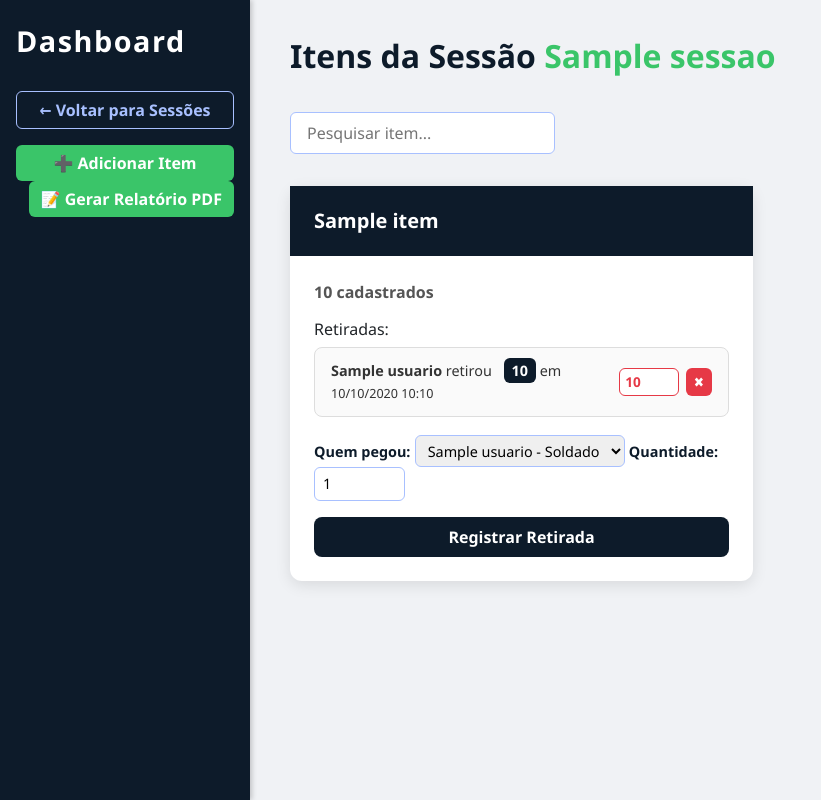
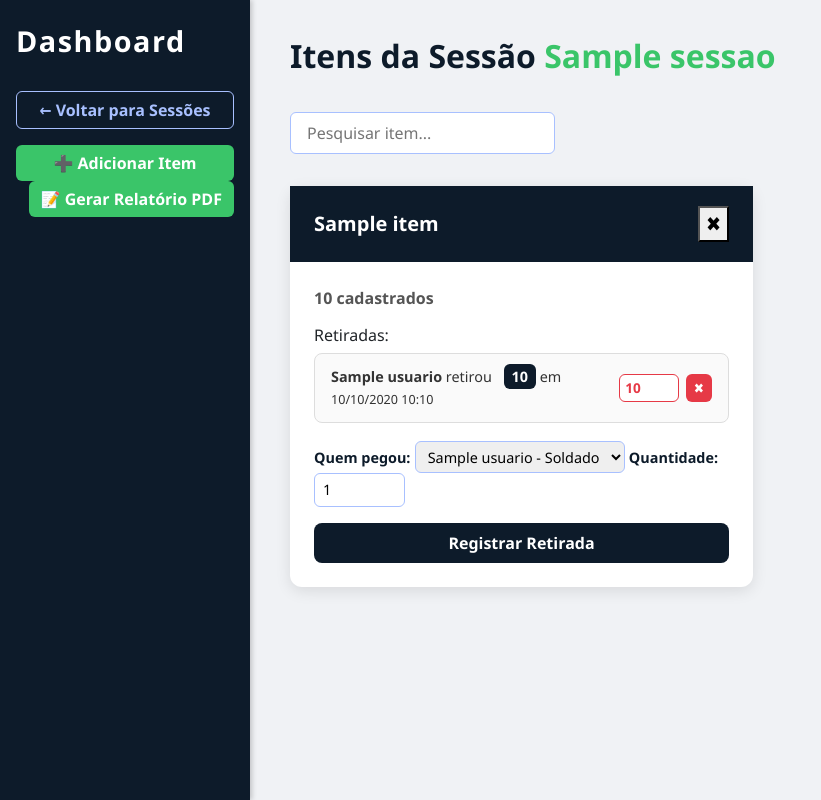
Before and after one commit to pedrohoppe88/projeto_django, a Django app: template usuarios/templates/usuarios/listar_itens.html in a window 1280 px wide. Shown: the whole page, without its empty margins (0-821 px from the left). Run offline with Django 5.2, Linux system fonts and the light colour scheme; tables that the repository leaves empty hold one stand-in row (values such as "Sample post"); the template is opened without the code that fills it: values that come from a table or form of the project are taken from there, most other values are stand-ins (such as "Sample title", 1, 10 or a date in 2020).

Commit message:
excluit_item

```diff
--- a/project/settings.py
+++ b/project/settings.py
@@ -78,9 +78,9 @@ WSGI_APPLICATION = 'project.wsgi.application'
 DATABASES = {
     'default': {
         'ENGINE': 'django.db.backends.mysql',
-        'NAME': 'djangoaula',    # 🔹 usar string
+        'NAME': 'Django_Cautela',    # 🔹 usar string
         'USER': 'root',
-        'PASSWORD': '12345',
+        'PASSWORD': 'nova_senha',
         'HOST': 'localhost',
         'PORT': '3306',
     }
--- a/project/urls.py
+++ b/project/urls.py
@@ -16,4 +16,5 @@ urlpatterns = [
     path("validar_sessao/<int:sessao_id>/", views.validar_sessao, name="validar_sessao"),
     path("sessoes/<int:sessao_id>/itens/", views.listar_itens, name="listar_itens"),
     path('sessao/<int:sessao_id>/itens/relatorio/pdf/', views.gerar_relatorio_pdf, name='gerar_relatorio_pdf'),
+    path("item/<int:item_id>/excluir/", views.excluir_item, name="excluir_item"),
 ]
--- a/usuarios/templates/usuarios/listar_itens.html
+++ b/usuarios/templates/usuarios/listar_itens.html
@@ -369,14 +369,24 @@
         Itens da Sessão <span class="session-name">{{ sessao.nome }}</span>
     </header>
 
+    <!-- Pesquisa -->
     <input type="text" id="pesquisaItem" placeholder="Pesquisar item..." aria-label="Pesquisar item" />
 
     <section class="cards-container" id="listaItens">
         {% for item in itens %}
         <article class="card-item" data-nome="{{ item.nome|lower }}">
-                <header class="card-header card-blue">
+            <header class="card-header card-blue d-flex justify-content-between align-items-center">
                 {{ item.nome }}
+                <!-- Botão excluir dentro do header -->
+                <form action="{% url 'excluir_item' item.id %}" method="post" class="m-0">
+                    {% csrf_token %}
+                    <button type="submit" class="btn-excluir"
+                        onclick="return confirm('Tem certeza que deseja excluir este item?');">
+                        ✖
+                    </button>
+                </form>
             </header>
+
             <div class="card-body">
                 <div class="card-quantity">{{ item.quantidade }} cadastrados</div>
 
@@ -424,6 +434,7 @@
     </section>
 </main>
 
+
     <!-- Modal para Cadastrar Item -->
     <div class="modal fade" id="modalCadastrarItem" tabindex="-1" aria-labelledby="modalCadastrarItemLabel" aria-hidden="true">
         <div class="modal-dialog">
@@ -435,6 +446,7 @@
                         <button type="button" class="btn-close btn-close-white" data-bs-dismiss="modal" aria-label="Fechar"></button>
                     </div>
                     <div class="modal-body">
+
                         <div class="mb-3">
                             <label for="nomeItem" class="form-label">Nome do Item</label>
                             <input type="text" id="nomeItem" name="nome" class="form-control" required />
```
Also changed, not shown: usuarios/views.py (+9 -0 lines). Lines whose indentation alone changed are shown as unchanged.
